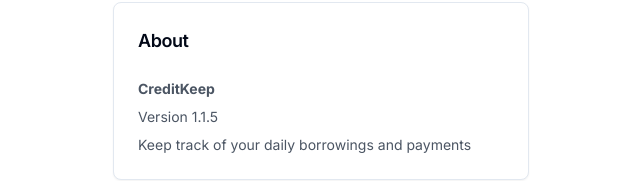
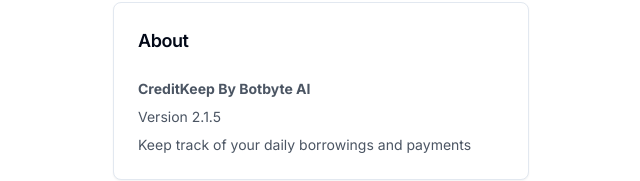
Before and after one commit to sanketbagad/creditkeep, a Next.js app: page /profile in a window 1280 px wide. Shown: the part 861-1042 px from the top of the page, without its empty margins (319-959 px from the left). Built offline with nearby package versions, Linux system fonts and the light colour scheme; no server answers.

Commit message:
version 2

```diff
--- a/app/profile/page.tsx
+++ b/app/profile/page.tsx
@@ -189,9 +189,9 @@ export default function ProfilePage() {
             <CardContent>
               <div className="space-y-2 text-sm text-gray-600">
                 <p>
-                  <strong>CreditKeep</strong>
+                  <strong>CreditKeep By Botbyte AI</strong>
                 </p>
-                <p>Version 1.1.5</p>
+                <p>Version 2.1.5</p>
                 <p>Keep track of your daily borrowings and payments</p>
               </div>
             </CardContent>
```
